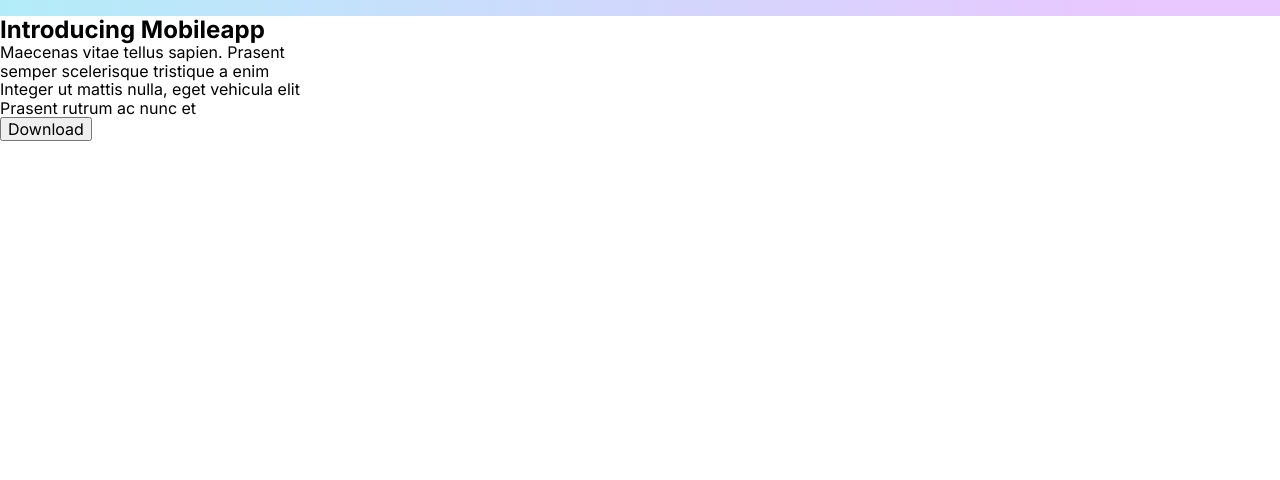
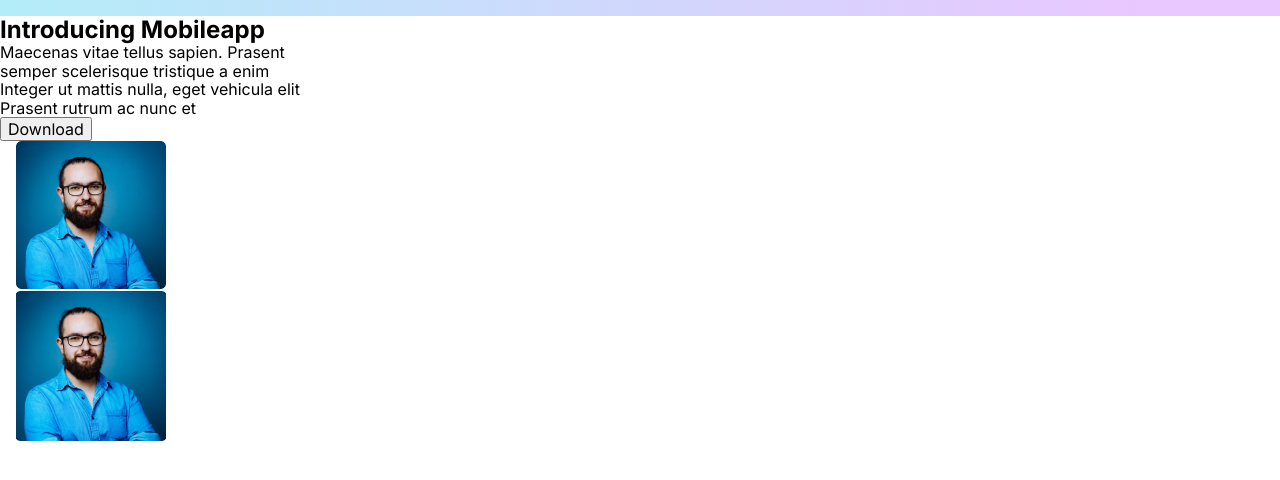
Before and after one commit to Tigriceo/fs88, a plain HTML site: page index.html in a window 1280 px wide. Shown: the part 56-536 px from the top of the page. Drawn offline with nearby package versions, Linux system fonts and the light colour scheme.

Commit message:
images added1.0

```diff
--- a/index.html
+++ b/index.html
@@ -1,20 +1,16 @@
 <!DOCTYPE html>
 <html lang="en">
+
 <head>
   <meta charset="UTF-8" />
   <meta http-equiv="X-UA-Compatible" content="IE=edge" />
   <meta name="viewport" content="width=device-width, initial-scale=1.0" />
-    <link
-      rel="stylesheet"
-      href="https://cdnjs.cloudflare.com/ajax/libs/modern-normalize/1.1.0/modern-normalize.min.css"
-    />
+  <link rel="stylesheet"
+    href="https://cdnjs.cloudflare.com/ajax/libs/modern-normalize/1.1.0/modern-normalize.min.css" />
   <link rel="stylesheet" href="./styles/styles.css" />
   <link rel="preconnect" href="https://fonts.googleapis.com" />
   <link rel="preconnect" href="https://fonts.gstatic.com" crossorigin />
-    <link
-      href="https://fonts.googleapis.com/css2?family=Inter:wght@400;500;700&display=swap"
-      rel="stylesheet"
-    />
+  <link href="https://fonts.googleapis.com/css2?family=Inter:wght@400;500;700&display=swap" rel="stylesheet" />
   <title>Document</title>
 </head>
 
@@ -58,7 +54,16 @@
       </ul>
       <button class="btn hero-btn" type="button">Download</button>
     </section>
+    <section>
+      <div class="container">
+        <div class="user-img-wrap">
+          <img src="./images/team1.png" class="user-img" alt="user" width="150" height="150">
+        </div>
+        <div class="user-img-bg"></div>
+      </div>
+    </section>
   </main>
   <footer></footer>
 </body>
+
 </html>
--- a/styles/styles.css
+++ b/styles/styles.css
@@ -16,7 +16,11 @@ ul {
   margin: 0;
   padding: 0;
 }
-
+img {
+  max-width: 100%;
+  height: auto;
+  display: block;
+}
 ul {
   list-style: none;
 }
@@ -55,11 +59,28 @@ a {
 .nav-list__link {
   font-size: 12px;
   line-height: 1.25;
-  color: #FFFFFF;
+  color: #ffffff;
 }
 
 .logo {
   font-size: 28px;
   line-height: 1.21;
-  color: #FFFFFF;
+  color: #ffffff;
 }
+
+.user-img-wrap {
+  width: 150px;
+  height: 150px;
+}
+.user-img {
+  max-width: 150px;
+  object-fit: cover;
+  object-position: center;
+}
+.user-img-bg {
+  width: 150px;
+  height: 150px;
+  background: url(../images/team1.png);
+  background-size: cover;
+  background-position: center;
+}
```
Also changed, not shown: images/icons/fs.svg (added), images/team1.png (added), images/user.png (added). Lines whose indentation alone changed are shown as unchanged.
